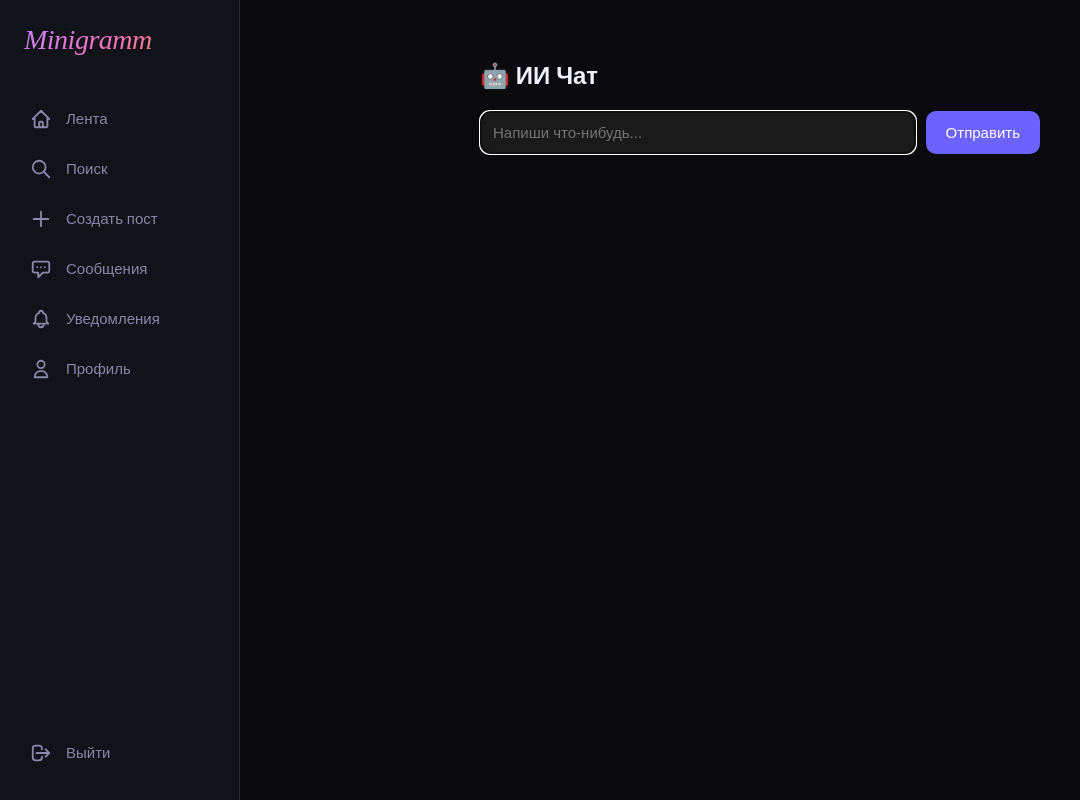
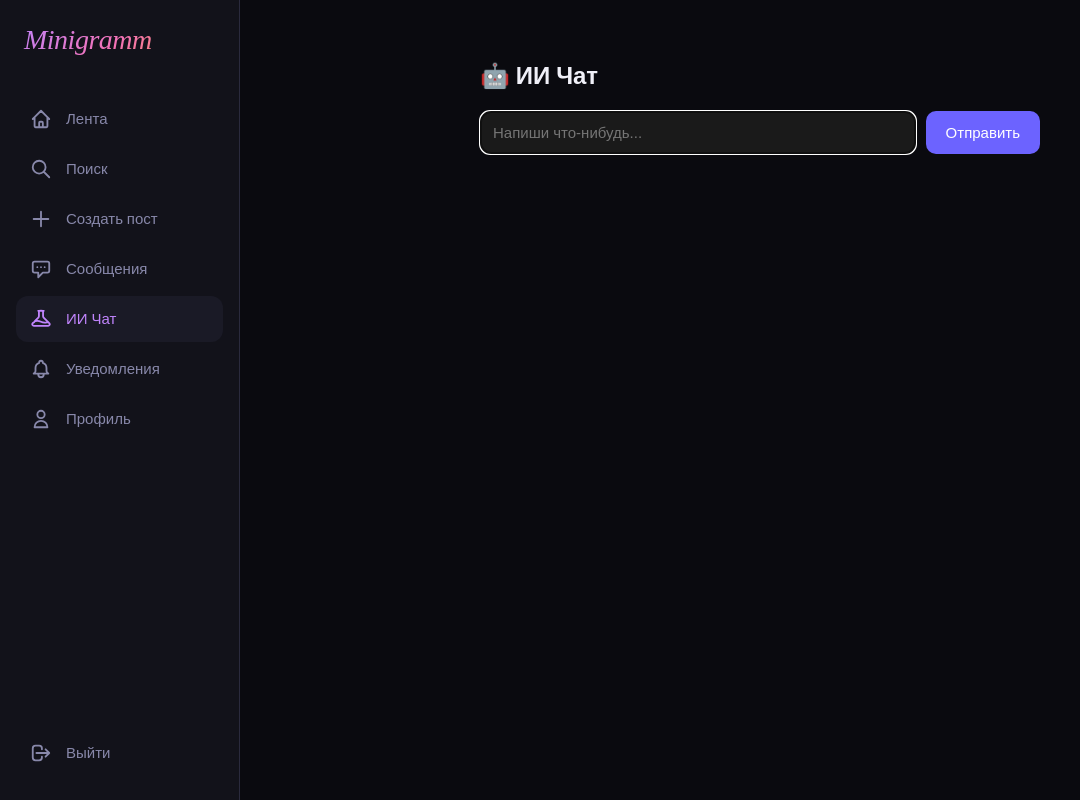
Before and after one commit to a1mzhan/minigramm, a Django app: page /ai-chat/ in a window 1280 px wide. Shown: the whole page, without its empty margins (0-1080 px from the left). Run offline with Django 5.2, Linux system fonts and the light colour scheme; a user stored in the database is signed in; data that the repository does not hold is empty; some web fonts are replaced.

Commit message:
add ai chat nav\

```diff
--- a/templates/base.html
+++ b/templates/base.html
@@ -552,6 +552,12 @@
       Сообщения
       <span id="msg-badge" style="display:none;background:#f472b6;color:white;border-radius:50%;width:18px;height:18px;font-size:11px;font-weight:700;margin-left:auto;"></span>
     </a>
+<a href="{% url 'ai_chat' %}" class="nav-link {% if request.resolver_match.url_name == 'ai_chat' %}active{% endif %}">
+      <svg class="nav-icon" fill="none" viewBox="0 0 24 24" stroke="currentColor">
+        <path stroke-linecap="round" stroke-linejoin="round" stroke-width="2" d="M9.75 3.104v5.714a2.25 2.25 0 01-.659 1.591L5 14.5M9.75 3.104c-.251.023-.501.05-.75.082m.75-.082a24.301 24.301 0 014.5 0m0 0v5.714c0 .597.237 1.17.659 1.591L19.8 15.3M14.25 3.104c.251.023.501.05.75.082M19.8 15.3l-1.57.393A9.065 9.065 0 0112 15a9.065 9.065 0 00-6.23-.693L5 14.5m14.8.8l1.402 1.402c1 1 .03 2.798-1.442 2.798H4.24c-1.47 0-2.441-1.798-1.442-2.798L4.8 15.3"/>
+      </svg>
+      ИИ Чат
+    </a>
     <a href="{% url 'notifications' %}" class="nav-link {% if request.resolver_match.url_name == 'notifications' %}active{% endif %}">
       <svg class="nav-icon" fill="none" viewBox="0 0 24 24" stroke="currentColor">
         <path stroke-linecap="round" stroke-linejoin="round" stroke-width="2" d="M15 17h5l-1.405-1.405A2.032 2.032 0 0118 14.158V11a6.002 6.002 0 00-4-5.659V5a2 2 0 10-4 0v.341C7.67 6.165 6 8.388 6 11v3.159c0 .538-.214 1.055-.595 1.436L4 17h5m6 0v1a3 3 0 11-6 0v-1m6 0H9"/>
```
